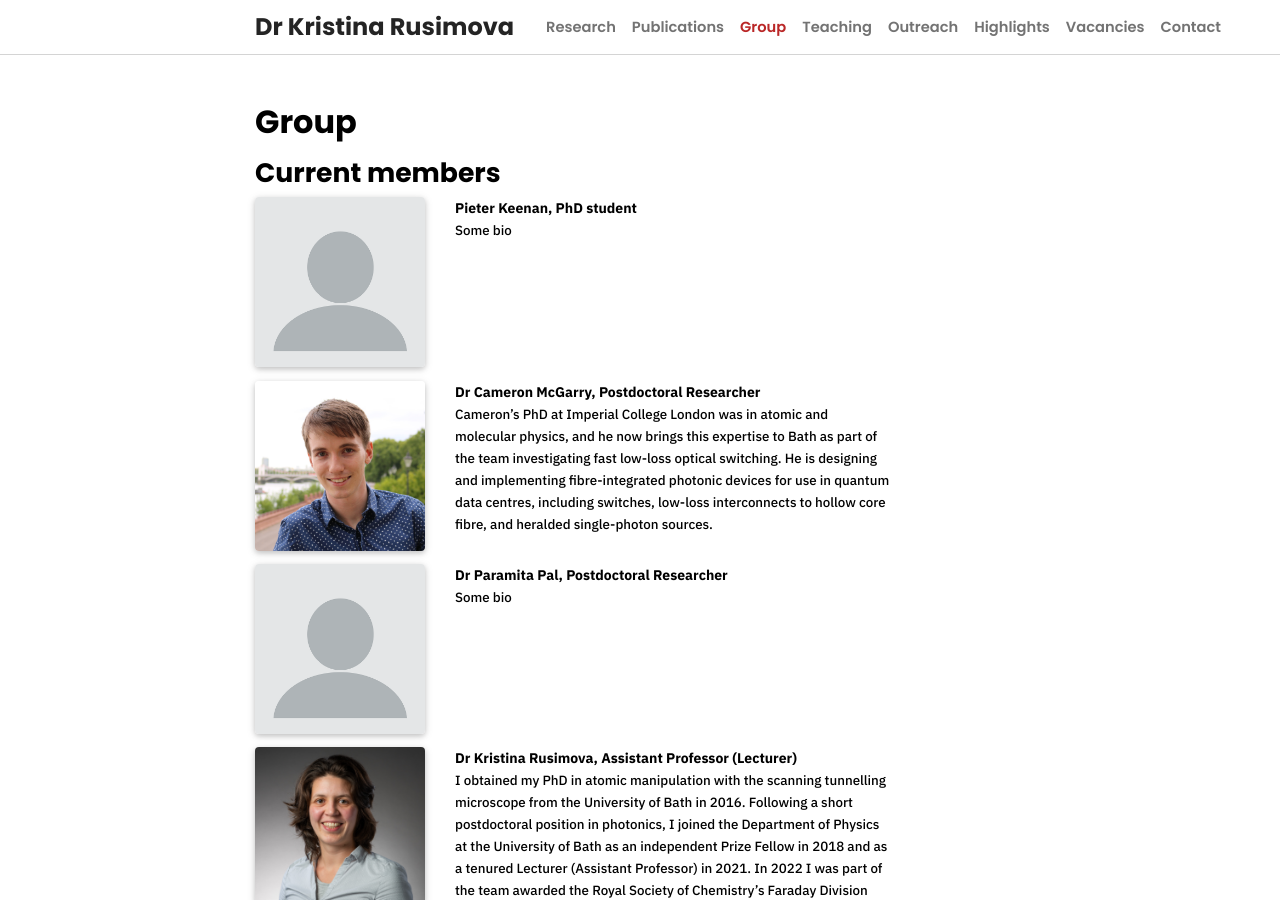
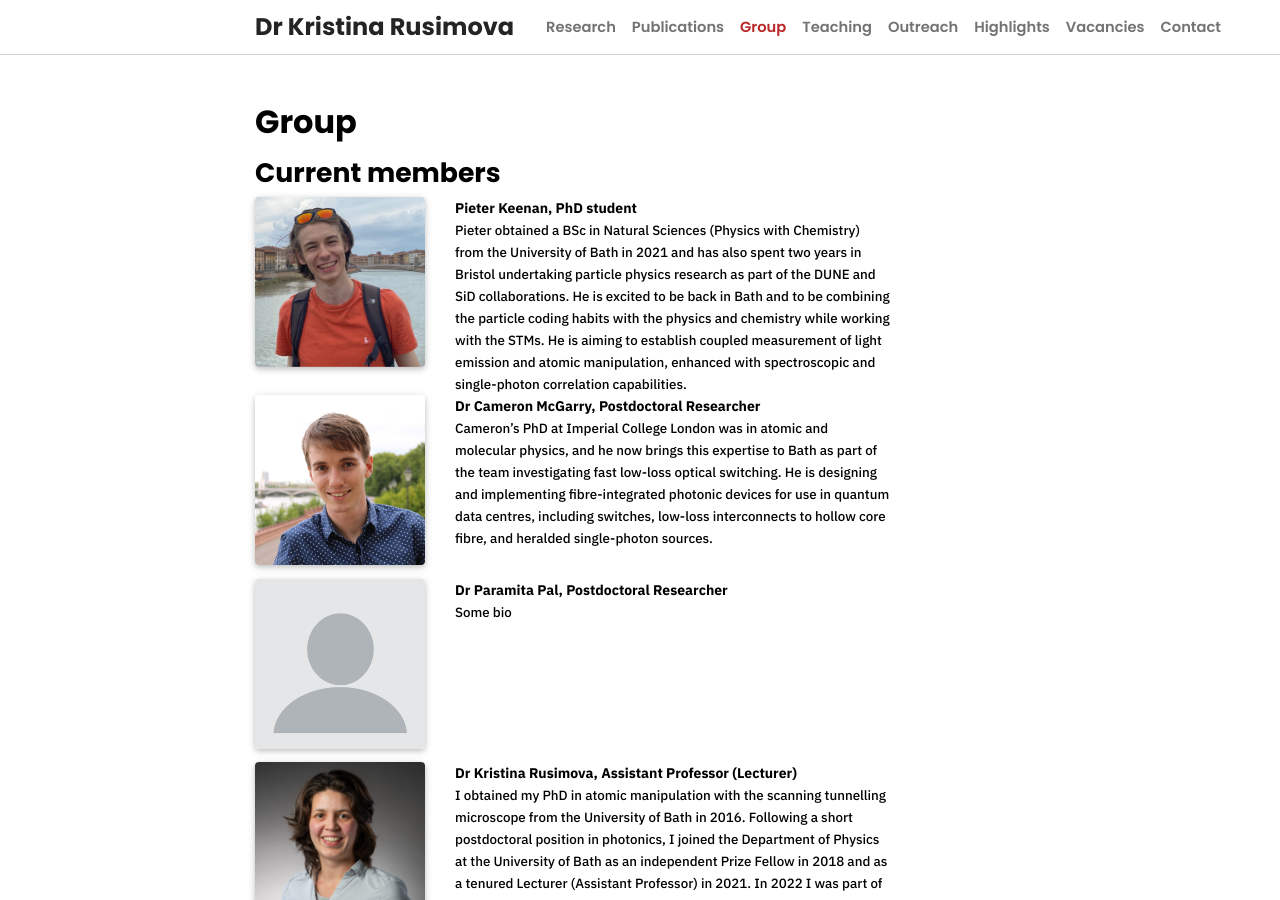
Before and after one commit to kristinarusimova/kristinarusimova.github.io, a Jekyll site: the page built from _pages/group.md, in a window 1280 px wide and 900 px high. Built offline with Jekyll 4.4.1, drawn with Linux system fonts in a browser that asks for light colours; nearby versions of some CDN libraries; a style sheet for code colours, icons or effects is not loaded.

Commit message:
updated group with Pieter

```diff
--- a/_pages/group.md
+++ b/_pages/group.md
@@ -13,11 +13,11 @@ order: 3
 <div class="projects">
   <div class="row">
     <div class="col-sm-3 abbr">
-      <img class="rounded float-left z-depth-1" src="{{ 'blank-profile-picture-g214929735_640.png' | prepend: '/assets/img/' | relative_url }}">
+      <img class="rounded float-left z-depth-1" src="{{ 'Pieter.jpg' | prepend: '/assets/img/' | relative_url }}">
     </div>
     <div class="col-sm-7">
       <span class="title">Pieter Keenan, PhD student</span>
-      <span class="description">Some bio</span>
+      <span class="description">Pieter obtained a BSc in Natural Sciences (Physics with Chemistry) from the University of Bath in 2021 and has also spent two years in Bristol undertaking particle physics research as part of the DUNE and SiD collaborations. He is excited to be back in Bath and to be combining the particle coding habits with the physics and chemistry while working with the STMs. He is aiming to establish coupled measurement of light emission and atomic manipulation, enhanced with spectroscopic and single-photon correlation capabilities.</span>
     </div>
   </div>
 
```
Also changed, not shown: assets/img/Pieter.jpg (added).
